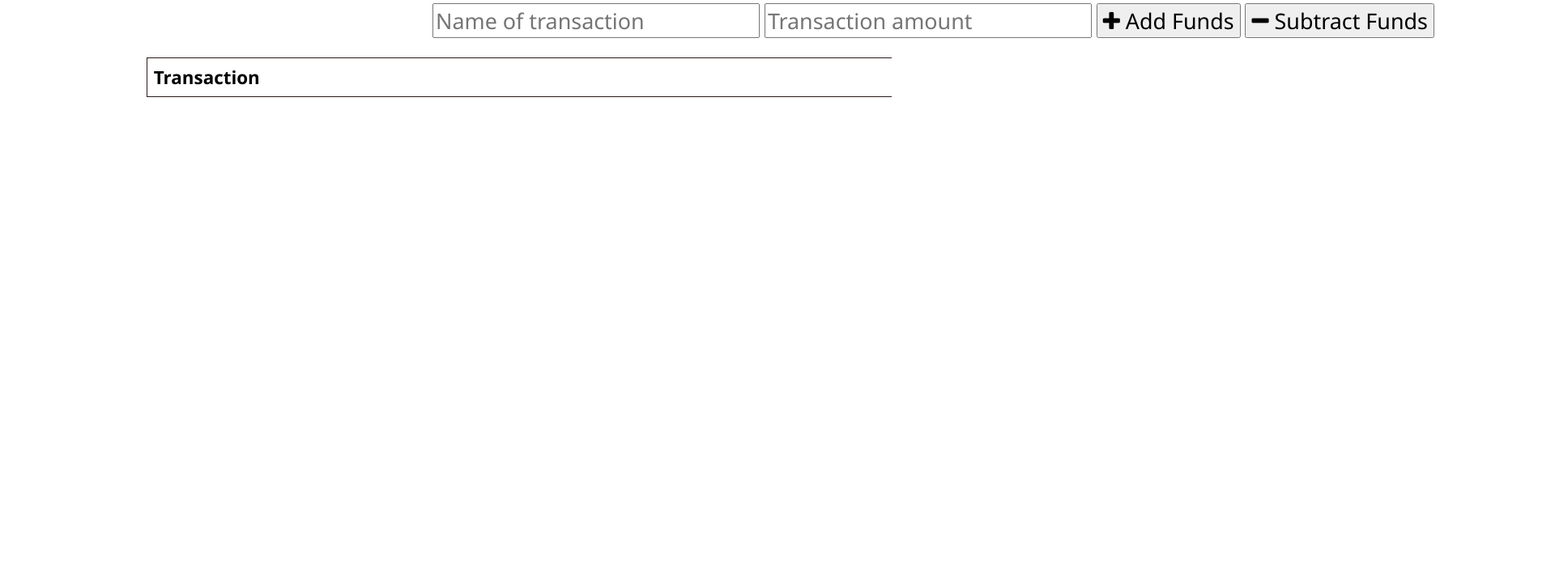
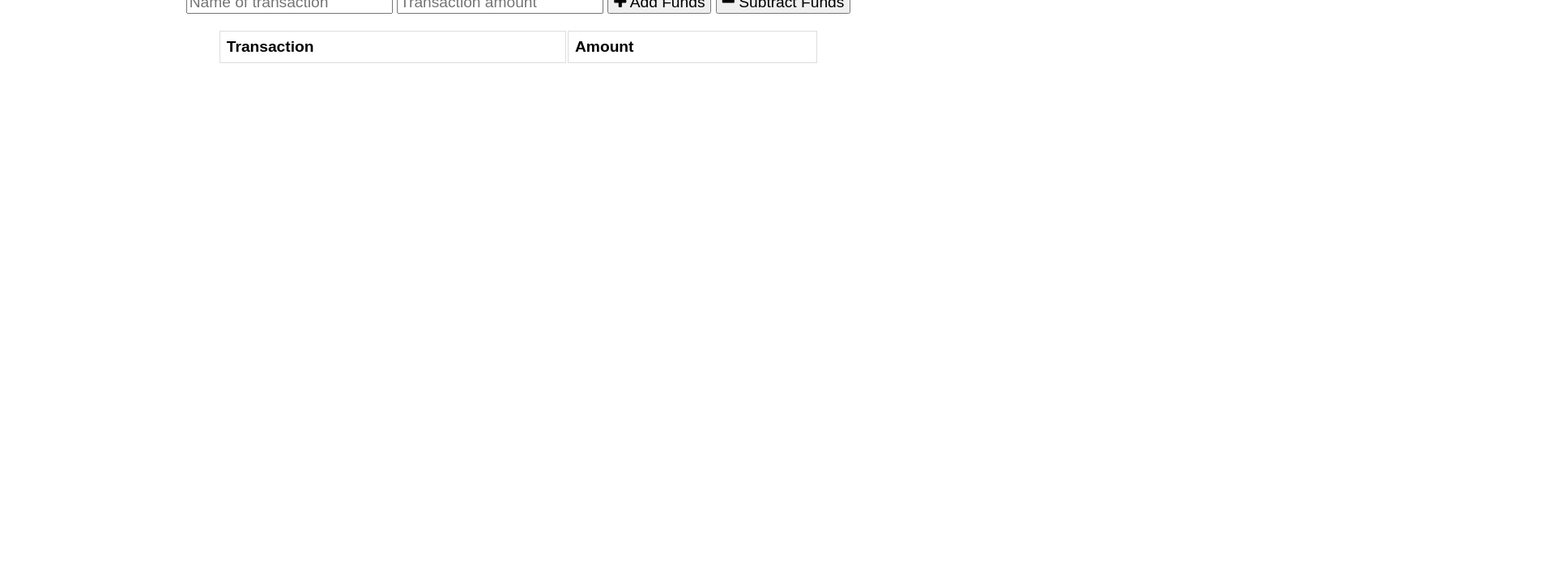
Before and after one commit to kgeorgeblake/PWA, a website: page public/index.html in a window 1280 px wide. Shown: the part 93-800 px from the top of the page at 81% size, 1920 px wide, since content can reach past the window. Drawn offline with nearby package versions, Linux system fonts and the light colour scheme; no server answers.

Commit message:
PWA commit

```diff
--- a/models/transaction.js
+++ b/models/transaction.js
@@ -1,7 +1,6 @@
 const mongoose = require("mongoose");
 
 const Schema = mongoose.Schema;
-
 const transactionSchema = new Schema(
   {
     name: {
--- a/public/styles.css
+++ b/public/styles.css
@@ -1,19 +1,19 @@
 body {
-  font-size: 140%;
-  font-family: 'Segoe UI', Tahoma, Geneva, Verdana, sans-serif;
+  font-size: 120%;
+  font-family: Arial;
 }
 
 button, input {
-  font-size: 120%;
-  font-family: 'Segoe UI', Tahoma, Geneva, Verdana, sans-serif;
+  font-size: 100%;
+  font-family: Arial;
 }
 
 table {
-  width: 200%;
+  width: 100%;
 }
 
 td, th {
-  border: 1px solid #2c1919;
+  border: 1px solid #dddddd;
   text-align: left;
   padding: 8px;
 }
@@ -23,27 +23,27 @@ tr:nth-child(even) {
 }
 
 .error {
-  color: #2c1999;
+  color: red;
 }
 
 .wrapper {
   margin: 0 auto;
-  max-width: 1025px;
+  max-width: 825px;
   text-align: center;
 }
 
 .total {
   font-size: 150%;
-  text-decoration: forestgreen;
+  text-decoration: underline;
 }
 
 .form {
-  margin-top: 20px;
-  width: 200%;
+  margin-top: 25px;
+  width: 100%;
 }
 
 .transactions {
-  text-align: auto;
+  text-align: left;
   max-height: 300px;
   overflow: auto;
   width: 90%;
--- a/server.js
+++ b/server.js
@@ -25,7 +25,7 @@ mongoose.connect(
   }
 );
 
-app.use(require("./routes/api.js"));
+app.use(require("./Develop/routes/api.js"));
 
 app.listen(PORT, () => {
   console.log(`App running on port ${PORT}!`);
```
Also changed, not shown: public/index.html (+3 -0 lines), 1 other file.
